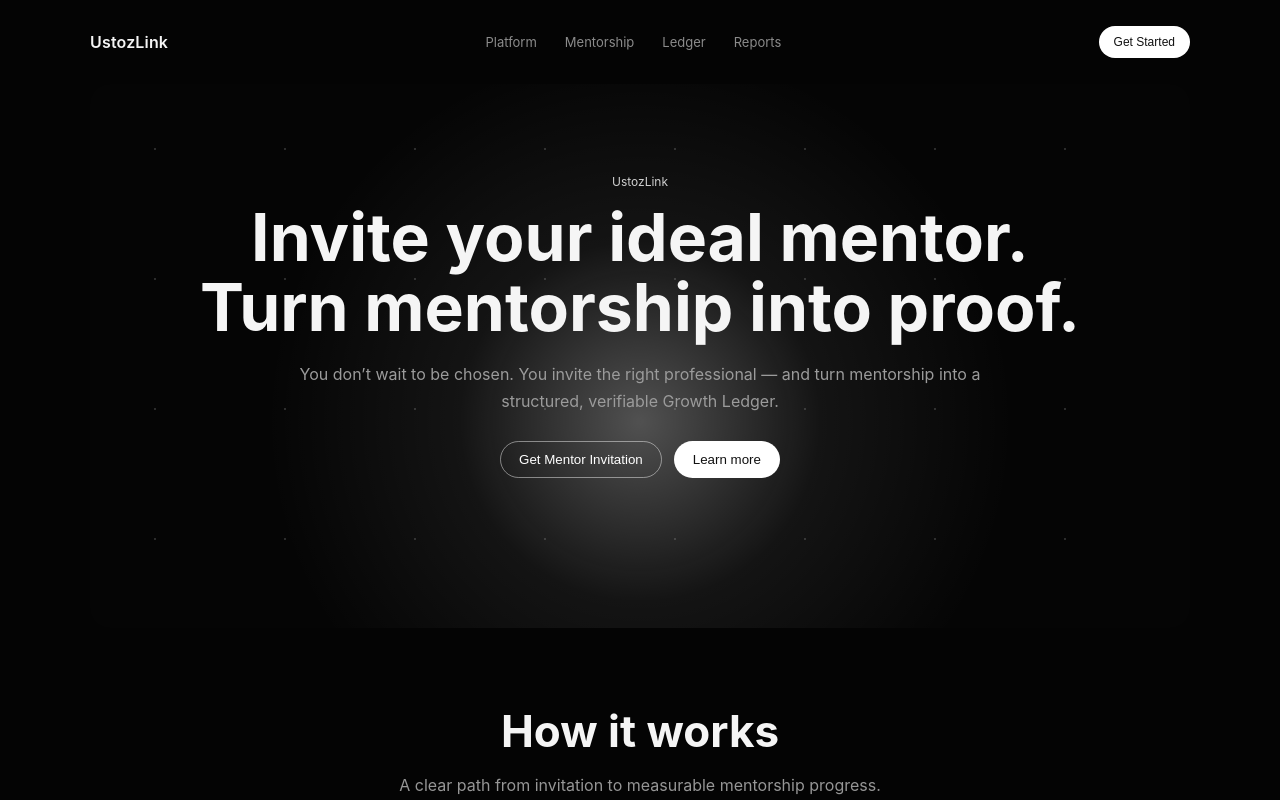
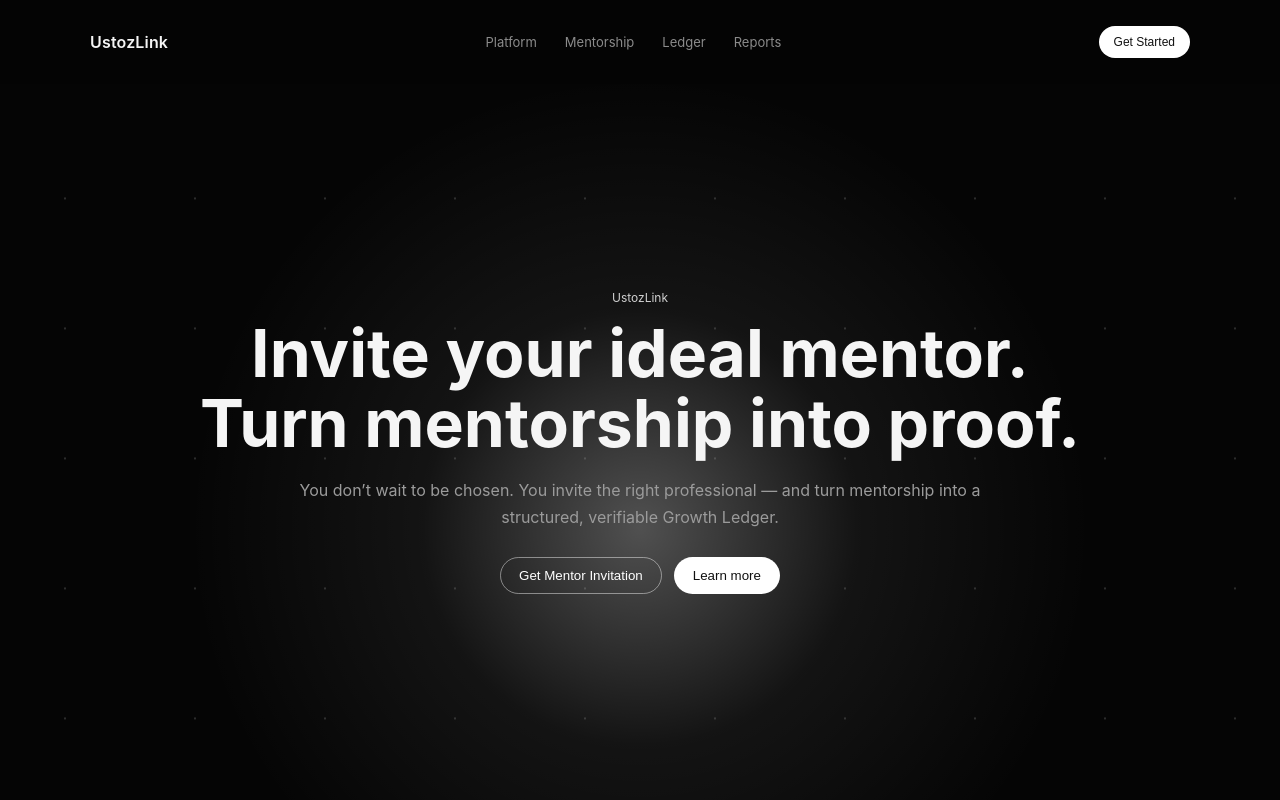
Before and after one commit to EnergyDead/UstozLink, a React (Vite) app: page / in a window 1280 px wide. Shown: the top 800 px of the page. Built offline with nearby package versions, Linux system fonts and the light colour scheme.

Commit message:
Make hero section full-screen with falling particle animation

```diff
--- a/src/App.css
+++ b/src/App.css
@@ -38,8 +38,10 @@ body {
 
 .hero {
   text-align: center;
-  padding: 90px 24px 150px;
-  border-radius: 20px;
+  min-height: calc(100vh - 84px);
+  display: grid;
+  place-items: center;
+  padding: 70px 0;
   background:
     radial-gradient(circle at center 62%, rgba(255,255,255,.3) 0%, rgba(255,255,255,.06) 28%, transparent 58%),
     #050505;
@@ -47,7 +49,22 @@ body {
   overflow: hidden;
 }
 
-.particles { position: absolute; inset: 0; background-image: radial-gradient(#c9c9c9 1px, transparent 1px); background-size: 130px 130px; opacity: .2; pointer-events: none; }
+.hero-content { position: relative; z-index: 1; }
+
+.particles {
+  position: absolute;
+  inset: -130px 0 0;
+  background-image: radial-gradient(#c9c9c9 1px, transparent 1px);
+  background-size: 130px 130px;
+  opacity: .2;
+  pointer-events: none;
+  animation: falling-stars 16s linear infinite;
+}
+
+@keyframes falling-stars {
+  from { transform: translateY(0); }
+  to { transform: translateY(130px); }
+}
 .eyebrow { color: #d0d0d0; font-size: 12px; margin: 0 0 14px; position: relative; }
 h1 { margin: 0; font-size: clamp(36px, 6vw, 66px); line-height: 1.06; position: relative; }
 .subtext { max-width: 740px; margin: 18px auto 0; color: #9b9b9b; line-height: 1.7; position: relative; }
@@ -104,5 +121,5 @@ h2 { margin: 0; text-align: center; font-size: clamp(28px, 4vw, 44px); }
 @media (max-width: 680px) {
   .nav-links { display: none; }
   .grid.three, .grid.four, .split { grid-template-columns: 1fr; }
-  .hero { padding: 70px 18px 120px; }
+  .hero { min-height: calc(100vh - 84px); padding: 50px 0; }
 }
--- a/src/App.jsx
+++ b/src/App.jsx
@@ -57,14 +57,16 @@ function App() {
     <div className="site">
       <Header />
 
-      <section className="hero wrap">
+      <section className="hero">
         <div className="particles" aria-hidden="true" />
+        <div className="hero-content wrap">
         <p className="eyebrow">UstozLink</p>
         <h1>Invite your ideal mentor.<br />Turn mentorship into proof.</h1>
         <p className="subtext">You don’t wait to be chosen. You invite the right professional — and turn mentorship into a structured, verifiable Growth Ledger.</p>
         <div className="actions">
           <button className="btn btn-outline" type="button">Get Mentor Invitation</button>
           <button className="btn btn-light" type="button">Learn more</button>
+        </div>
         </div>
       </section>
 
```
